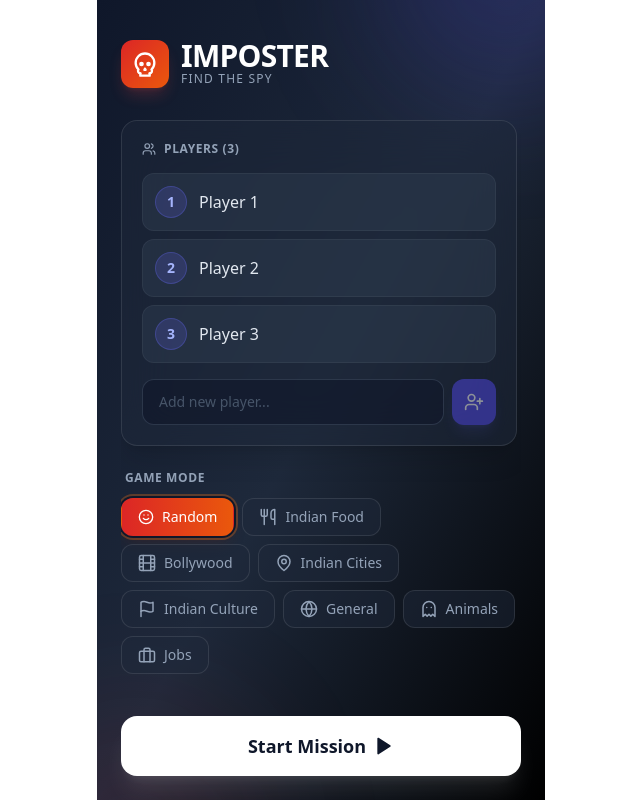
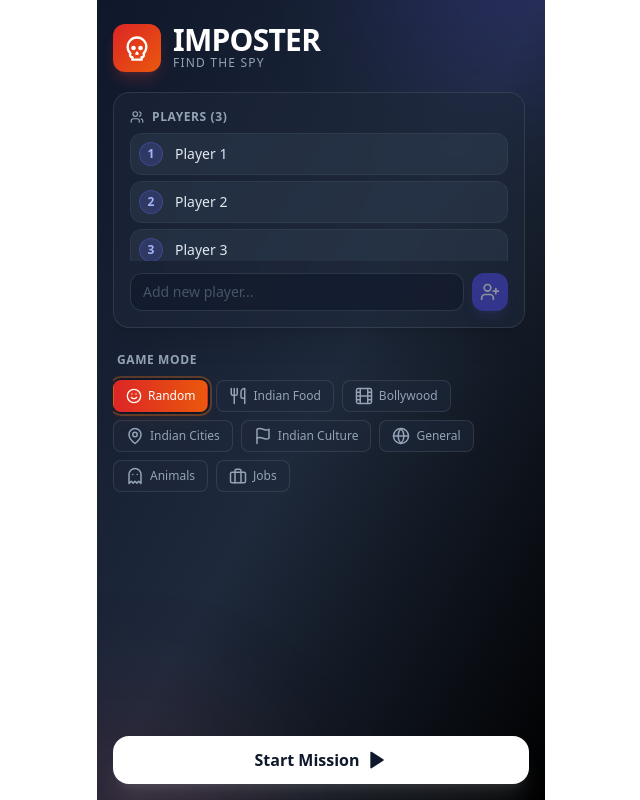
Before and after one commit to aayush-panwar/imposter, a React (Vite) app: page / in a window 1280 px wide. Shown: the whole page, without its empty margins (319-959 px from the left). Built offline with nearby package versions, Linux system fonts and the light colour scheme.

Commit message:
style: Compact UI layout and spacing by adjusting element sizes and padding in setup and game phases.

```diff
--- a/src/App.jsx
+++ b/src/App.jsx
@@ -124,12 +124,12 @@ export default function ImposterGame() {
   // 1. SETUP SCREEN
   if (phase === 'setup') {
     return (
-      <div className="min-h-screen bg-gradient-to-br from-slate-900 via-slate-800 to-black text-slate-100 font-sans p-6 flex flex-col max-w-md mx-auto relative overflow-hidden">
+      <div className="h-screen bg-gradient-to-br from-slate-900 via-slate-800 to-black text-slate-100 font-sans p-4 flex flex-col max-w-md mx-auto relative overflow-hidden">
         {/* Background decorative blobs */}
         <div className="absolute top-[-20%] right-[-20%] w-64 h-64 bg-indigo-600/20 rounded-full blur-3xl pointer-events-none"></div>
         <div className="absolute bottom-[-20%] left-[-20%] w-64 h-64 bg-red-600/10 rounded-full blur-3xl pointer-events-none"></div>
 
-        <header className="mb-6 mt-4 relative z-10">
+        <header className="mb-3 mt-2 relative z-10 flex-shrink-0">
           <div className="flex items-center gap-3 mb-2">
             <div className="w-12 h-12 bg-gradient-to-br from-red-600 to-orange-600 rounded-xl flex items-center justify-center shadow-lg shadow-red-500/20">
               <Skull className="text-white" size={28} />
@@ -142,22 +142,22 @@ export default function ImposterGame() {
         </header>
 
         {/* Player List */}
-        <div className="flex-1 overflow-y-auto mb-6 relative z-10 pr-1">
-          <div className="bg-slate-800/50 backdrop-blur-xl rounded-2xl p-5 shadow-xl border border-white/10">
-            <div className="flex justify-between items-center mb-4">
+        <div className="flex-1 overflow-y-auto mb-3 relative z-10 pr-1 min-h-0">
+          <div className="bg-slate-800/50 backdrop-blur-xl rounded-2xl p-4 shadow-xl border border-white/10">
+            <div className="flex justify-between items-center mb-2">
               <h2 className="text-xs font-bold text-slate-400 uppercase tracking-wider flex items-center gap-2">
                 <Users size={14} /> Players ({players.length})
               </h2>
             </div>
 
-            <ul className="space-y-2 mb-4">
+            <ul className="space-y-1.5 mb-3 max-h-32 overflow-y-auto">
               {players.map((player, idx) => (
-                <li key={idx} className="group flex items-center justify-between bg-slate-700/40 p-3 rounded-xl border border-white/5 transition-all hover:bg-slate-700/60 hover:border-white/20">
+                <li key={idx} className="group flex items-center justify-between bg-slate-700/40 p-2 rounded-xl border border-white/5 transition-all hover:bg-slate-700/60 hover:border-white/20">
                   <div className="flex items-center gap-3">
-                    <div className="w-8 h-8 rounded-full bg-indigo-500/20 text-indigo-300 flex items-center justify-center text-sm font-bold border border-indigo-500/30">
+                    <div className="w-6 h-6 rounded-full bg-indigo-500/20 text-indigo-300 flex items-center justify-center text-xs font-bold border border-indigo-500/30">
                       {idx + 1}
                     </div>
-                    <span className="font-medium text-slate-200">{player}</span>
+                    <span className="font-medium text-slate-200 text-sm">{player}</span>
                   </div>
                   {players.length > 3 && (
                     <button
@@ -177,13 +177,13 @@ export default function ImposterGame() {
                 value={newPlayerName}
                 onChange={(e) => setNewPlayerName(e.target.value)}
                 placeholder="Add new player..."
-                className="flex-1 bg-slate-900/60 border border-slate-600/50 rounded-xl px-4 py-3 text-sm focus:outline-none focus:border-indigo-500 focus:ring-1 focus:ring-indigo-500 transition-all placeholder:text-slate-600"
+                className="flex-1 bg-slate-900/60 border border-slate-600/50 rounded-xl px-3 py-2 text-sm focus:outline-none focus:border-indigo-500 focus:ring-1 focus:ring-indigo-500 transition-all placeholder:text-slate-600"
                 maxLength={12}
               />
               <button
                 type="submit"
                 disabled={!newPlayerName.trim()}
-                className="bg-indigo-600 hover:bg-indigo-500 disabled:opacity-50 disabled:cursor-not-allowed text-white p-3 rounded-xl transition-all shadow-lg shadow-indigo-500/20 active:scale-95"
+                className="bg-indigo-600 hover:bg-indigo-500 disabled:opacity-50 disabled:cursor-not-allowed text-white p-2 rounded-xl transition-all shadow-lg shadow-indigo-500/20 active:scale-95"
               >
                 <UserPlus size={20} />
               </button>
@@ -196,9 +196,9 @@ export default function ImposterGame() {
             <div className="flex flex-wrap gap-2">
               <button
                 onClick={() => setSelectedCategory('Random')}
-                className={`px-4 py-2 rounded-xl text-sm font-medium border transition-all flex items-center gap-2 ${selectedCategory === 'Random'
-                    ? 'bg-gradient-to-r from-red-600 to-orange-600 border-transparent text-white shadow-lg shadow-orange-900/20 ring-2 ring-orange-500/30 ring-offset-2 ring-offset-slate-900'
-                    : 'bg-slate-800/50 border-white/10 text-slate-400 hover:bg-slate-700 hover:text-slate-200'
+                className={`px-3 py-1.5 rounded-lg text-xs font-medium border transition-all flex items-center gap-1.5 ${selectedCategory === 'Random'
+                  ? 'bg-gradient-to-r from-red-600 to-orange-600 border-transparent text-white shadow-lg shadow-orange-900/20 ring-2 ring-orange-500/30 ring-offset-2 ring-offset-slate-900'
+                  : 'bg-slate-800/50 border-white/10 text-slate-400 hover:bg-slate-700 hover:text-slate-200'
                   }`}
               >
                 <Smile size={16} /> Random
@@ -207,9 +207,9 @@ export default function ImposterGame() {
                 <button
                   key={cat}
                   onClick={() => setSelectedCategory(cat)}
-                  className={`px-4 py-2 rounded-xl text-sm font-medium border transition-all flex items-center gap-2 ${selectedCategory === cat
-                      ? 'bg-indigo-600 border-transparent text-white shadow-lg shadow-indigo-900/20 ring-2 ring-indigo-500/30 ring-offset-2 ring-offset-slate-900'
-                      : 'bg-slate-800/50 border-white/10 text-slate-400 hover:bg-slate-700 hover:text-slate-200'
+                  className={`px-3 py-1.5 rounded-lg text-xs font-medium border transition-all flex items-center gap-1.5 ${selectedCategory === cat
+                    ? 'bg-indigo-600 border-transparent text-white shadow-lg shadow-indigo-900/20 ring-2 ring-indigo-500/30 ring-offset-2 ring-offset-slate-900'
+                    : 'bg-slate-800/50 border-white/10 text-slate-400 hover:bg-slate-700 hover:text-slate-200'
                     }`}
                 >
                   {CATEGORY_ICONS[cat]} {cat}
@@ -222,7 +222,7 @@ export default function ImposterGame() {
         <button
           onClick={startGame}
           disabled={players.length < 3}
-          className="w-full relative overflow-hidden group bg-white text-slate-900 text-lg font-bold py-4 rounded-2xl shadow-xl shadow-white/10 transition-all active:scale-[0.98] disabled:opacity-50 disabled:cursor-not-allowed z-10"
+          className="w-full relative overflow-hidden group bg-white text-slate-900 text-base font-bold py-3 rounded-2xl shadow-xl shadow-white/10 transition-all active:scale-[0.98] disabled:opacity-50 disabled:cursor-not-allowed z-10 flex-shrink-0"
         >
           <div className="absolute inset-0 bg-gradient-to-r from-indigo-500 via-purple-500 to-pink-500 opacity-0 group-hover:opacity-10 transition-opacity"></div>
           <span className="relative flex items-center justify-center gap-2">
@@ -242,16 +242,16 @@ export default function ImposterGame() {
     const isImposter = assignIndex === gameData.imposterIndex;
 
     return (
-      <div className="min-h-screen bg-slate-950 text-slate-100 p-6 flex flex-col justify-center max-w-md mx-auto">
-        <div className="bg-slate-900/80 backdrop-blur-md rounded-3xl p-8 shadow-2xl border border-white/10 text-center relative overflow-hidden min-h-[500px] flex flex-col">
+      <div className="h-screen bg-slate-950 text-slate-100 p-4 flex flex-col justify-center max-w-md mx-auto overflow-hidden">
+        <div className="bg-slate-900/80 backdrop-blur-md rounded-2xl p-6 shadow-2xl border border-white/10 text-center relative overflow-hidden flex-1 flex flex-col max-h-[90vh]">
           {/* Progress Bar */}
           <div className="absolute top-0 left-0 w-full h-1 bg-slate-800">
             <div className="h-full bg-gradient-to-r from-indigo-500 to-purple-500 transition-all duration-500 ease-out" style={{ width: `${((assignIndex + 1) / players.length) * 100}%` }}></div>
           </div>
 
-          <div className="mt-4 mb-8">
-            <h2 className="text-slate-500 text-xs uppercase tracking-[0.2em] font-bold mb-2">Confidential File #{assignIndex + 1}</h2>
-            <div className="inline-block px-4 py-1 rounded-full bg-slate-800 border border-slate-700 text-slate-300 text-sm font-medium">
+          <div className="mt-2 mb-4">
+            <h2 className="text-slate-500 text-xs uppercase tracking-[0.2em] font-bold mb-1">Confidential File #{assignIndex + 1}</h2>
+            <div className="inline-block px-3 py-1 rounded-full bg-slate-800 border border-slate-700 text-slate-300 text-sm font-medium">
               Target: {currentPlayer}
             </div>
           </div>
@@ -261,10 +261,10 @@ export default function ImposterGame() {
               <div className="animate-in fade-in zoom-in duration-300 w-full">
                 {isImposter ? (
                   <div className="flex flex-col items-center">
-                    <div className="w-24 h-24 rounded-full bg-red-500/20 flex items-center justify-center mb-6 animate-pulse">
-                      <Skull size={48} className="text-red-500" />
+                    <div className="w-20 h-20 rounded-full bg-red-500/20 flex items-center justify-center mb-4 animate-pulse">
+                      <Skull size={40} className="text-red-500" />
                     </div>
-                    <h3 className="text-5xl font-black text-transparent bg-clip-text bg-gradient-to-b from-red-400 to-red-600 mb-4 tracking-tight">IMPOSTER</h3>
+                    <h3 className="text-4xl font-black text-transparent bg-clip-text bg-gradient-to-b from-red-400 to-red-600 mb-3 tracking-tight">IMPOSTER</h3>
                     <div className="bg-red-950/30 border border-red-500/20 p-4 rounded-xl w-full">
                       <p className="text-red-200 text-sm font-medium">Your Mission</p>
                       <p className="text-slate-400 text-xs mt-1">Blend in. The category is <strong className="text-slate-200">{gameData.category}</strong>.</p>
@@ -272,24 +272,24 @@ export default function ImposterGame() {
                   </div>
                 ) : (
                   <div className="flex flex-col items-center">
-                    <div className="w-24 h-24 rounded-full bg-emerald-500/20 flex items-center justify-center mb-6">
-                      <Trophy size={48} className="text-emerald-500" />
+                    <div className="w-16 h-16 rounded-full bg-emerald-500/20 flex items-center justify-center mb-4">
+                      <Trophy size={32} className="text-emerald-500" />
                     </div>
-                    <h3 className="text-lg font-bold text-slate-400 mb-2 uppercase tracking-widest">Secret Word</h3>
-                    <div className="bg-gradient-to-br from-emerald-900/40 to-slate-900 border border-emerald-500/30 px-8 py-6 rounded-2xl w-full shadow-lg shadow-emerald-900/20">
-                      <span className="text-4xl font-black text-emerald-400 tracking-wide break-words">{gameData.word}</span>
+                    <h3 className="text-sm font-bold text-slate-400 mb-2 uppercase tracking-widest">Secret Word</h3>
+                    <div className="bg-gradient-to-br from-emerald-900/40 to-slate-900 border border-emerald-500/30 px-6 py-4 rounded-xl w-full shadow-lg shadow-emerald-900/20">
+                      <span className="text-3xl font-black text-emerald-400 tracking-wide break-words">{gameData.word}</span>
                     </div>
-                    <p className="text-slate-500 text-xs mt-6">Don't reveal this to the Imposter.</p>
+                    <p className="text-slate-500 text-xs mt-4">Don't reveal this to the Imposter.</p>
                   </div>
                 )}
               </div>
             ) : (
               <button
                 onClick={() => setIsRevealed(true)}
-                className="group w-full h-64 border-2 border-dashed border-slate-700 rounded-2xl flex flex-col items-center justify-center gap-4 hover:border-indigo-500 hover:bg-slate-800/30 transition-all cursor-pointer"
+                className="group w-full h-48 border-2 border-dashed border-slate-700 rounded-2xl flex flex-col items-center justify-center gap-3 hover:border-indigo-500 hover:bg-slate-800/30 transition-all cursor-pointer"
               >
-                <div className="w-20 h-20 rounded-full bg-slate-800 group-hover:bg-indigo-600 group-hover:scale-110 flex items-center justify-center transition-all duration-300 shadow-xl">
-                  <Eye size={32} className="text-slate-400 group-hover:text-white" />
+                <div className="w-16 h-16 rounded-full bg-slate-800 group-hover:bg-indigo-600 group-hover:scale-110 flex items-center justify-center transition-all duration-300 shadow-xl">
+                  <Eye size={28} className="text-slate-400 group-hover:text-white" />
                 </div>
                 <div className="text-center">
                   <span className="block text-slate-300 font-bold text-lg group-hover:text-white transition-colors">Tap to Reveal Identity</span>
@@ -299,11 +299,11 @@ export default function ImposterGame() {
             )}
           </div>
 
-          <div className="mt-8 h-14">
+          <div className="mt-4 h-12 flex-shrink-0">
             {isRevealed && (
               <button
                 onClick={nextAssignment}
-                className="w-full bg-white text-slate-900 font-bold py-4 rounded-xl hover:bg-slate-200 transition-colors shadow-lg shadow-white/5 active:scale-95"
+                className="w-full bg-white text-slate-900 font-bold py-3 rounded-xl hover:bg-slate-200 transition-colors shadow-lg shadow-white/5 active:scale-95"
               >
                 {assignIndex < players.length - 1 ? 'Hide & Pass Device' : 'Start Mission Clock'}
               </button>
@@ -317,18 +317,18 @@ export default function ImposterGame() {
   // 3. PLAYING SCREEN
   if (phase === 'playing') {
     return (
-      <div className="min-h-screen bg-slate-950 text-slate-100 p-6 flex flex-col max-w-md mx-auto relative overflow-hidden">
+      <div className="h-screen bg-slate-950 text-slate-100 p-4 flex flex-col max-w-md mx-auto relative overflow-hidden">
         {/* Background pulses */}
         <div className={`absolute top-1/2 left-1/2 -translate-x-1/2 -translate-y-1/2 w-96 h-96 bg-indigo-600/10 rounded-full blur-3xl pointer-events-none transition-opacity duration-1000 ${timerActive ? 'opacity-100 animate-pulse' : 'opacity-20'}`}></div>
 
         <div className="relative z-10 flex-1 flex flex-col">
           {/* Timer */}
-          <div className="flex flex-col items-center justify-center mt-8 mb-12">
+          <div className="flex flex-col items-center justify-center mt-4 mb-6">
             <div
               onClick={() => setTimerActive(!timerActive)}
               className={`relative group cursor-pointer transition-all duration-300 ${timerActive ? 'scale-105' : 'scale-100 opacity-80'}`}
             >
-              <div className={`text-7xl font-black tracking-tighter tabular-nums ${timer < 30 && timerActive ? 'text-red-500' : 'text-white'}`}>
+              <div className={`text-6xl font-black tracking-tighter tabular-nums ${timer < 30 && timerActive ? 'text-red-500' : 'text-white'}`}>
                 {formatTime(timer)}
               </div>
               <div className="absolute -bottom-6 left-1/2 -translate-x-1/2 text-xs font-bold uppercase tracking-widest text-slate-500 flex items-center gap-1 opacity-0 group-hover:opacity-100 transition-opacity">
@@ -338,13 +338,13 @@ export default function ImposterGame() {
           </div>
 
           {/* First Player Indicator */}
-          <div className="bg-slate-900/80 backdrop-blur border border-indigo-500/30 p-6 rounded-2xl mb-8 text-center shadow-xl shadow-indigo-900/10">
+          <div className="bg-slate-900/80 backdrop-blur border border-indigo-500/30 p-4 rounded-2xl mb-4 text-center shadow-xl shadow-indigo-900/10">
             <div className="inline-flex items-center gap-2 bg-indigo-500/10 px-3 py-1 rounded-full border border-indigo-500/20 mb-3">
               <UserPlus size={12} className="text-indigo-400" />
               <span className="text-indigo-300 text-[10px] uppercase tracking-bold font-bold">First Turn</span>
             </div>
-            <p className="text-2xl font-bold text-white mb-1">{players[gameData.firstPlayerIndex]}</p>
-            <p className="text-slate-400 text-sm">Starts the discussion</p>
+            <p className="text-xl font-bold text-white mb-1">{players[gameData.firstPlayerIndex]}</p>
+            <p className="text-slate-400 text-xs">Starts the discussion</p>
             <div className="mt-4 pt-4 border-t border-white/5">
               <p className="text-slate-500 text-xs uppercase tracking-widest">Category</p>
               <p className="text-indigo-300 font-medium">{gameData.category}</p>
@@ -353,9 +353,9 @@ export default function ImposterGame() {
 
           {/* Action Buttons */}
           <div className="mt-auto gap-4 flex flex-col">
-            <div className="grid grid-cols-2 gap-3 mb-2">
+            <div className="grid grid-cols-2 gap-2 mb-2 max-h-24 overflow-y-auto">
               {players.map((p, i) => (
-                <div key={i} className="bg-slate-800/50 border border-white/5 rounded-lg p-2 text-center text-sm text-slate-400">
+                <div key={i} className="bg-slate-800/50 border border-white/5 rounded-lg p-1.5 text-center text-xs text-slate-400">
                   {p}
                 </div>
               ))}
@@ -363,7 +363,7 @@ export default function ImposterGame() {
 
             <button
               onClick={() => setPhase('result')}
-              className="w-full bg-gradient-to-r from-red-600 to-orange-600 hover:from-red-500 hover:to-orange-500 text-white text-lg font-bold py-4 rounded-xl shadow-lg shadow-red-900/30 flex items-center justify-center gap-2 active:scale-95 transition-all"
+              className="w-full bg-gradient-to-r from-red-600 to-orange-600 hover:from-red-500 hover:to-orange-500 text-white text-base font-bold py-3 rounded-xl shadow-lg shadow-red-900/30 flex items-center justify-center gap-2 active:scale-95 transition-all"
             >
               <Eye size={20} />
               Vote & Reveal
@@ -371,7 +371,7 @@ export default function ImposterGame() {
 
             <button
               onClick={resetGame}
-              className="w-full bg-transparent hover:bg-slate-800 text-slate-500 hover:text-white font-medium py-3 rounded-xl flex items-center justify-center gap-2 transition-colors"
+              className="w-full bg-transparent hover:bg-slate-800 text-slate-500 hover:text-white font-medium py-2 rounded-xl flex items-center justify-center gap-2 transition-colors text-sm"
             >
               <X size={18} />
               Abort Mission
@@ -385,7 +385,7 @@ export default function ImposterGame() {
   // 4. RESULT SCREEN
   if (phase === 'result') {
     return (
-      <div className="min-h-screen bg-slate-950 text-slate-100 p-6 flex flex-col items-center justify-center max-w-md mx-auto text-center relative">
+      <div className="h-screen bg-slate-950 text-slate-100 p-4 flex flex-col items-center justify-center max-w-md mx-auto text-center relative overflow-hidden">
         <div className="absolute inset-0 overflow-hidden">
           <div className="absolute top-1/4 left-1/2 -translate-x-1/2 w-full h-full bg-gradient-to-b from-red-600/10 to-transparent pointer-events-none"></div>
         </div>
@@ -393,28 +393,28 @@ export default function ImposterGame() {
         <div className="relative z-10 w-full animate-in zoom-in duration-500">
           <p className="text-slate-400 text-xs uppercase tracking-[0.3em] font-bold mb-6">Mission Report</p>
 
-          <div className="relative mb-12">
+          <div className="relative mb-6">
             <div className="absolute inset-0 bg-red-500 blur-2xl opacity-20 animate-pulse rounded-full"></div>
-            <div className="bg-gradient-to-br from-slate-800 to-slate-900 border border-red-500/30 p-8 rounded-3xl shadow-2xl relative">
+            <div className="bg-gradient-to-br from-slate-800 to-slate-900 border border-red-500/30 p-6 rounded-2xl shadow-2xl relative">
               <p className="text-slate-400 text-sm mb-2">The Imposter was</p>
-              <p className="text-4xl font-black text-white tracking-tight">{players[gameData.imposterIndex]}</p>
+              <p className="text-3xl font-black text-white tracking-tight">{players[gameData.imposterIndex]}</p>
             </div>
           </div>
 
-          <div className="bg-slate-900/50 backdrop-blur p-6 rounded-2xl w-full border border-white/5 mb-8">
-            <div className="flex items-center justify-center gap-2 mb-2">
-              <Trophy size={16} className="text-emerald-500" />
+          <div className="bg-slate-900/50 backdrop-blur p-4 rounded-2xl w-full border border-white/5 mb-4">
+            <div className="flex items-center justify-center gap-2 mb-1">
+              <Trophy size={14} className="text-emerald-500" />
               <p className="text-emerald-500 text-xs uppercase tracking-widest font-bold">Real Identity</p>
             </div>
-            <p className="text-3xl font-bold text-white mb-1">{gameData.word}</p>
-            <p className="text-slate-500 text-sm">{gameData.category}</p>
+            <p className="text-2xl font-bold text-white mb-1">{gameData.word}</p>
+            <p className="text-slate-500 text-xs">{gameData.category}</p>
           </div>
         </div>
 
         <div className="w-full mt-auto relative z-10">
           <button
             onClick={resetGame}
-            className="w-full bg-white text-slate-900 text-lg font-bold py-4 rounded-xl shadow-xl shadow-white/10 hover:bg-slate-100 transition-transform active:scale-95 flex items-center justify-center gap-2"
+            className="w-full bg-white text-slate-900 text-base font-bold py-3 rounded-xl shadow-xl shadow-white/10 hover:bg-slate-100 transition-transform active:scale-95 flex items-center justify-center gap-2"
           >
             <RotateCcw size={20} />
             Play Again
```
